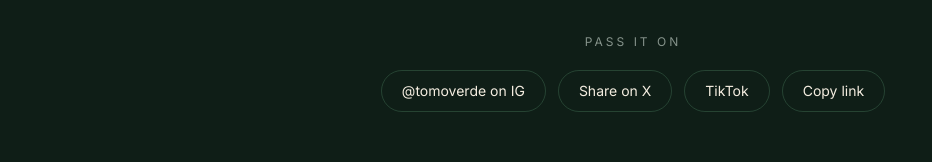
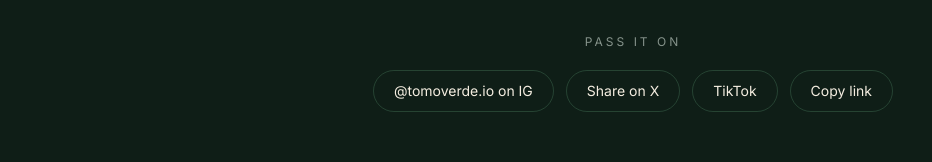
Before and after one commit to jriv1120/tomoverde-survey, a Next.js app: page /thanks in a window 1280 px wide. Shown: the part 461-623 px from the top of the page, without its empty margins (7-939 px from the left). Built offline with nearby package versions, Linux system fonts and the light colour scheme; no server answers.

Commit message:
Fix IG handle: @tomoverde.io

```diff
--- a/app/thanks/page.tsx
+++ b/app/thanks/page.tsx
@@ -49,12 +49,12 @@ export default function Thanks() {
             <p className="text-xs text-text-muted/70 uppercase tracking-[0.25em]">Pass it on</p>
             <div className="flex flex-wrap items-center justify-center gap-3">
               <a
-                href="https://www.instagram.com/tomoverde"
+                href="https://www.instagram.com/tomoverde.io"
                 target="_blank"
                 rel="noopener noreferrer"
                 className="rounded-full border border-fern/40 hover:border-glow/60 hover:bg-moss/40 transition-all duration-500 px-5 py-2.5 text-sm text-cream"
               >
-                @tomoverde on IG
+                @tomoverde.io on IG
               </a>
               <a
                 href={`https://twitter.com/intent/tweet?text=${encodeURIComponent(
@@ -86,7 +86,7 @@ export default function Thanks() {
 
           <div className="mt-16">
             <Link
-              href="https://www.instagram.com/tomoverde"
+              href="https://www.instagram.com/tomoverde.io"
               target="_blank"
               rel="noopener noreferrer"
               className="text-sm text-glow hover:text-cream transition-colors underline underline-offset-4 decoration-glow/40"
```
